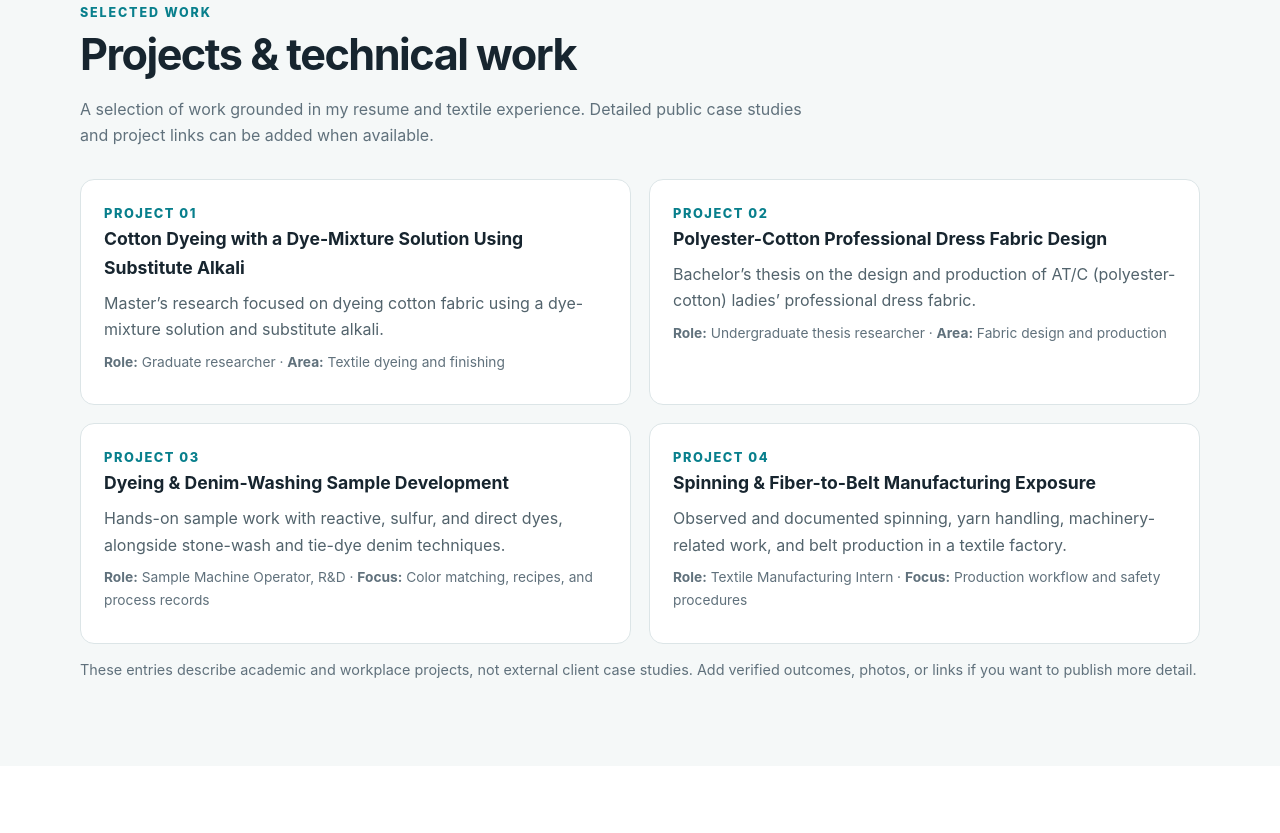
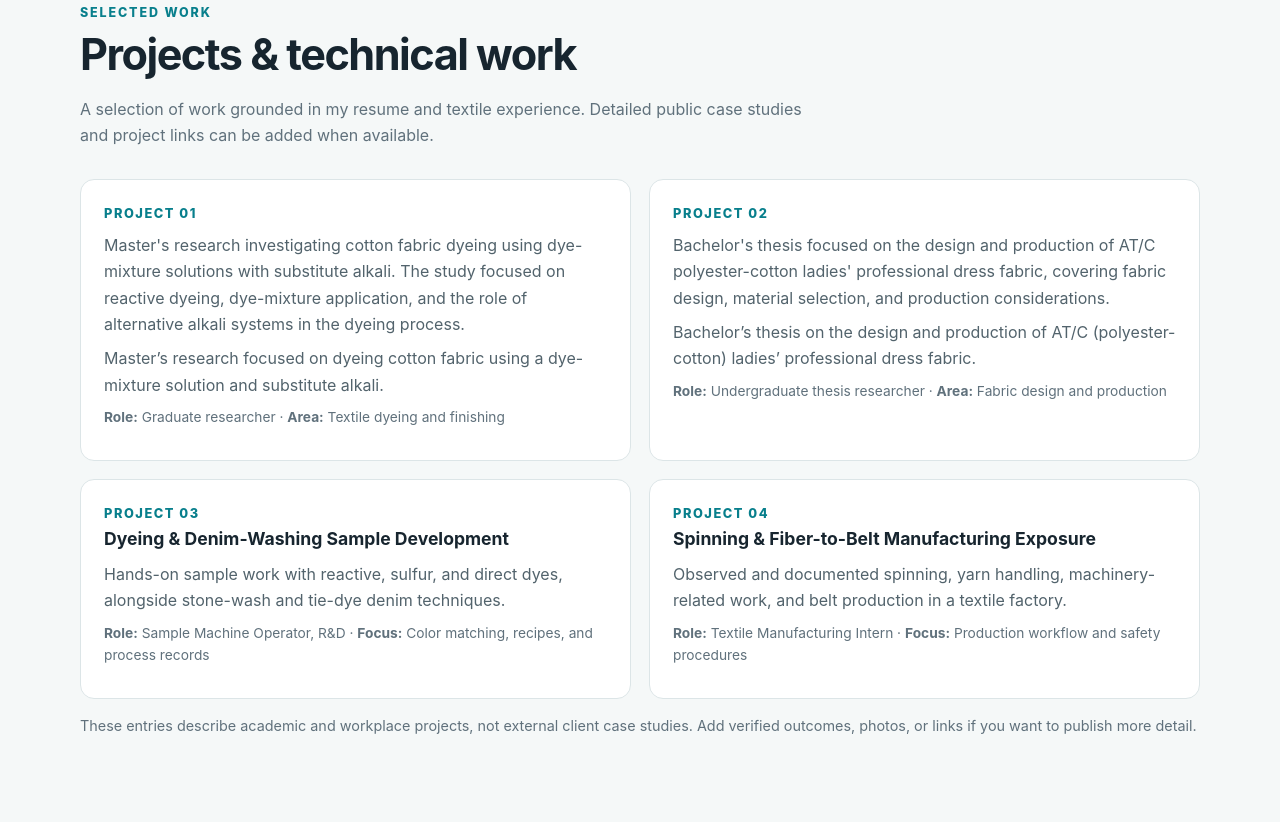
Before and after one commit to Imraanhossain/Imran-hossain-portfolio, a plain HTML site: page index.html in a window 1280 px wide. Shown: the part 2836-3669 px from the top of the page. Drawn offline with Linux system fonts and the light colour scheme.

Commit message:
Update index.html

```diff
--- a/index.html
+++ b/index.html
@@ -76,8 +76,8 @@ International Fabric Sales · Client Relations · Textile Engineering · Dyeing
 <section class="section" id="projects"><div class="wrap">
   <div class="section-head"><div class="eyebrow">Selected work</div><h2>Projects & technical work</h2><p class="section-intro">A selection of work grounded in my resume and textile experience. Detailed public case studies and project links can be added when available.</p></div>
   <div class="grid2">
-    <article class="panel project-card"><div class="project-number">PROJECT 01</div><h3>Cotton Dyeing with a Dye-Mixture Solution Using Substitute Alkali</h3><p>Master’s research focused on dyeing cotton fabric using a dye-mixture solution and substitute alkali.</p><p class="note"><strong>Role:</strong> Graduate researcher · <strong>Area:</strong> Textile dyeing and finishing</p></article>
-    <article class="panel project-card"><div class="project-number">PROJECT 02</div><h3>Polyester-Cotton Professional Dress Fabric Design</h3><p>Bachelor’s thesis on the design and production of AT/C (polyester-cotton) ladies’ professional dress fabric.</p><p class="note"><strong>Role:</strong> Undergraduate thesis researcher · <strong>Area:</strong> Fabric design and production</p></article>
+    <article class="panel project-card"><div class="project-number">PROJECT 01</div><p>Master's research investigating cotton fabric dyeing using dye-mixture solutions with substitute alkali. The study focused on reactive dyeing, dye-mixture application, and the role of alternative alkali systems in the dyeing process.</p><p>Master’s research focused on dyeing cotton fabric using a dye-mixture solution and substitute alkali.</p><p class="note"><strong>Role:</strong> Graduate researcher · <strong>Area:</strong> Textile dyeing and finishing</p></article>
+    <article class="panel project-card"><div class="project-number">PROJECT 02</div><p>Bachelor's thesis focused on the design and production of AT/C polyester-cotton ladies' professional dress fabric, covering fabric design, material selection, and production considerations.</p><p>Bachelor’s thesis on the design and production of AT/C (polyester-cotton) ladies’ professional dress fabric.</p><p class="note"><strong>Role:</strong> Undergraduate thesis researcher · <strong>Area:</strong> Fabric design and production</p></article>
     <article class="panel project-card"><div class="project-number">PROJECT 03</div><h3>Dyeing & Denim-Washing Sample Development</h3><p>Hands-on sample work with reactive, sulfur, and direct dyes, alongside stone-wash and tie-dye denim techniques.</p><p class="note"><strong>Role:</strong> Sample Machine Operator, R&D · <strong>Focus:</strong> Color matching, recipes, and process records</p></article>
     <article class="panel project-card"><div class="project-number">PROJECT 04</div><h3>Spinning & Fiber-to-Belt Manufacturing Exposure</h3><p>Observed and documented spinning, yarn handling, machinery-related work, and belt production in a textile factory.</p><p class="note"><strong>Role:</strong> Textile Manufacturing Intern · <strong>Focus:</strong> Production workflow and safety procedures</p></article>
   </div>
```
